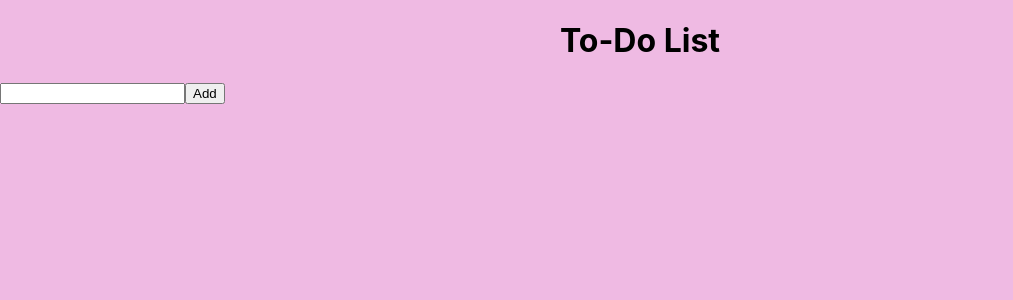
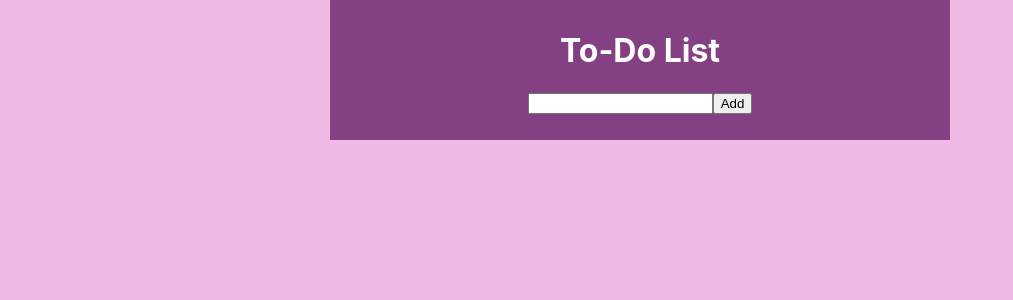
Before and after one commit to amirachaudhry/ToDoList, a React (Create React App) app: page / in a window 1280 px wide. Shown: the top 300 px of the page, without its empty margins (0-1013 px from the left). Built offline with nearby package versions, Linux system fonts and the light colour scheme.

Commit message:
Added in ids

```diff
--- a/src/App.js
+++ b/src/App.js
@@ -30,11 +30,12 @@ const App = () => {
 
   };
   return (
-    <div>
+    <div id="main-section">
       <TodoList/>
       <input type="text" value={newTodo} onChange={(e) => setNewTodo(e.target.value)}/>
       <button onClick={(handleTasks)}>Add</button>
 
+    <div id="todo-section">
       <ul>
         {todos.map((todos,index) => (
           <li key={index}>
@@ -43,10 +44,11 @@ const App = () => {
           <span>
             {todos.text}
           </span>
-          <button onClick={() => handleDelete(index)}>Delete</button>
+          <button onClick={() => handleDelete(index)}> Delete</button>
           </li>
         ))}
       </ul>
+      </div>
     </div>
   );
 };
```
